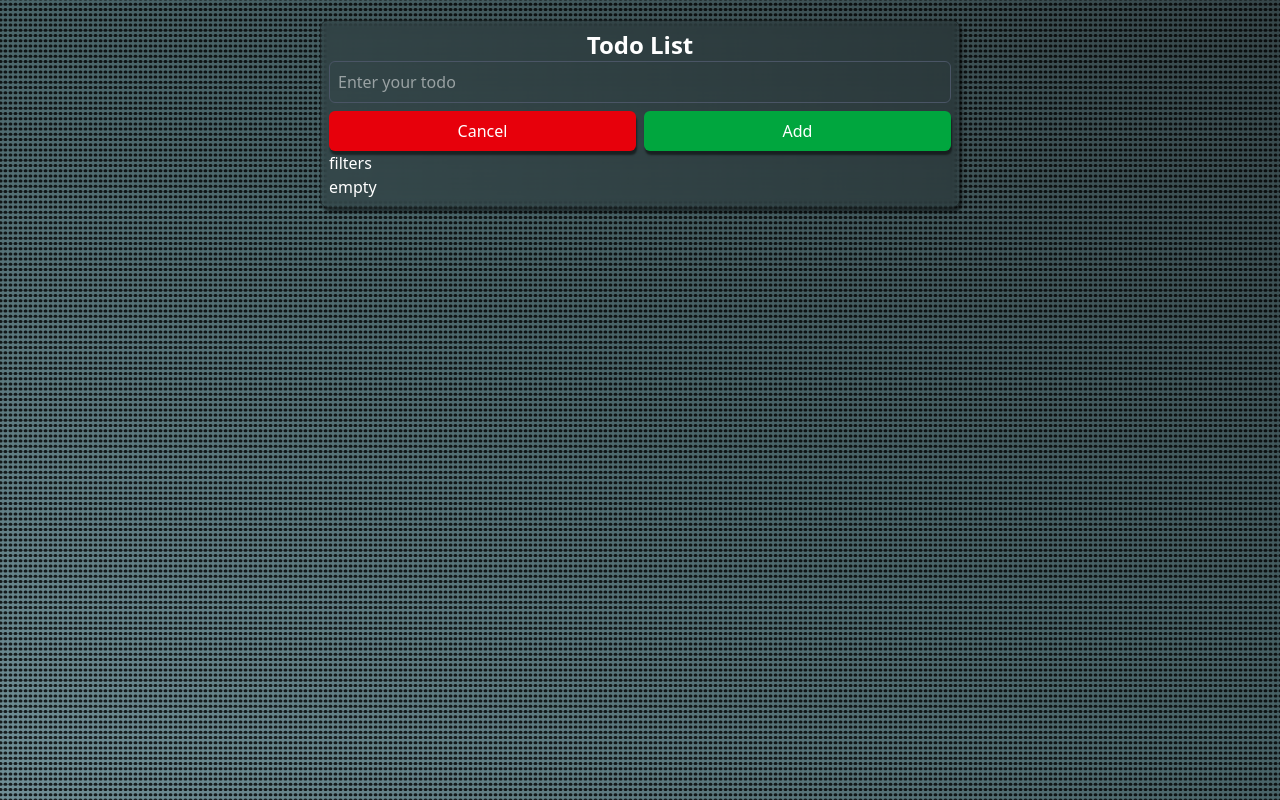
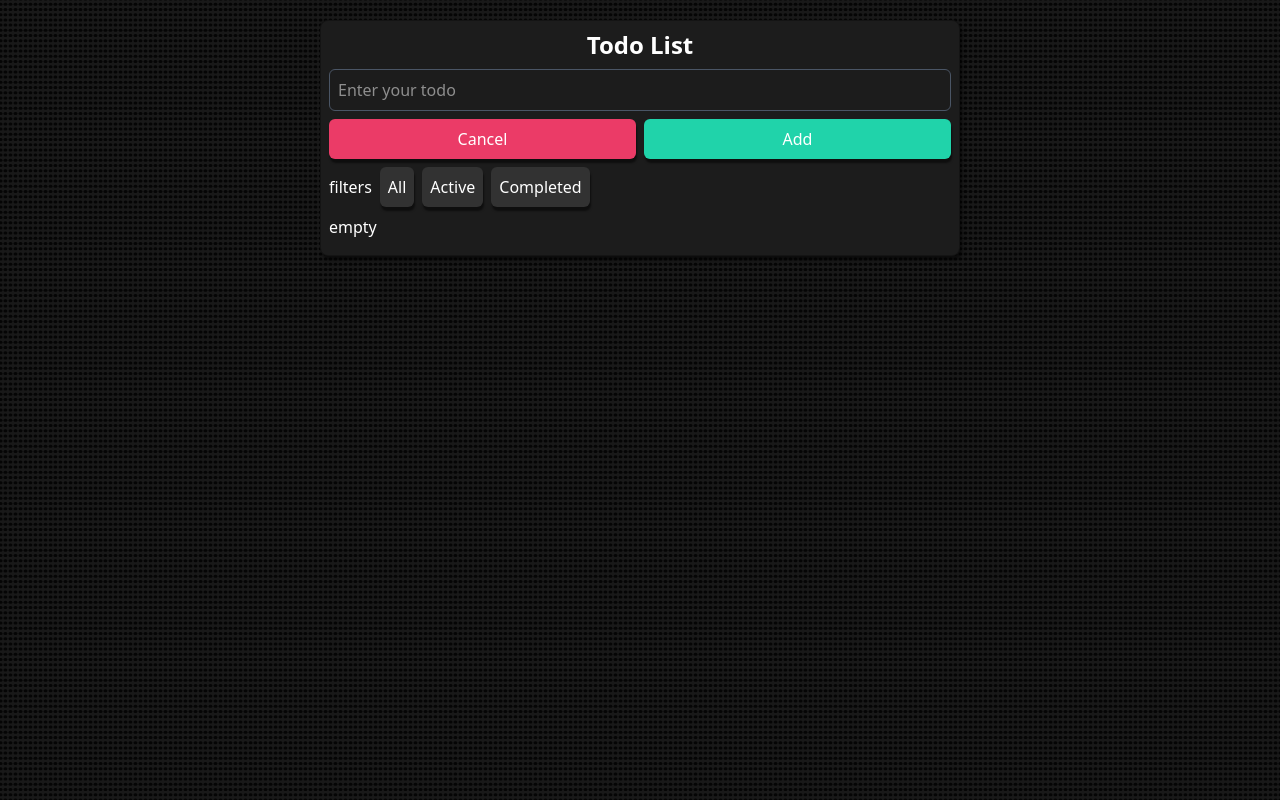
Before and after one commit to TraceOfHumanity/todo-list-vue, a Vue app: page / in a window 1280 px wide. Built offline with nearby package versions, Linux system fonts and the light colour scheme.

Commit message:
style(todo): update background colors and button styles

```diff
--- a/src/components/Todo/Todo.vue
+++ b/src/components/Todo/Todo.vue
@@ -1,6 +1,6 @@
 <template>
   <div
-    class="rounded-lg max-h-[90vh] overflow-y-auto backdrop-blur-xs border border-black/30 p-2 shadow-[2px_4px_3px_rgba(0,0,0,0.5)]"
+    class="rounded-lg max-h-[90vh] overflow-y-auto bg-[#1C1C1C] border border-black/30 p-2 shadow-[2px_4px_3px_rgba(0,0,0,0.5)] flex flex-col gap-2"
   >
     <slot></slot>
   </div>
--- a/src/components/Todo/TodoFilter.vue
+++ b/src/components/Todo/TodoFilter.vue
@@ -1,5 +1,12 @@
 <template>
-  <div class="">filters</div>
+  <div class="flex gap-2 items-center">
+    filters
+    <BaseButton>All</BaseButton>
+    <BaseButton>Active</BaseButton>
+    <BaseButton>Completed</BaseButton>
+  </div>
 </template>
 
-<script setup lang="ts"></script>
+<script setup lang="ts">
+import BaseButton from "../Base/BaseButton.vue";
+</script>
--- a/src/components/Todo/TodoInput.vue
+++ b/src/components/Todo/TodoInput.vue
@@ -2,8 +2,8 @@
   <div class="grid gap-2">
     <BaseInput v-model="title" />
     <div class="grid grid-cols-2 gap-2">
-      <BaseButton class="bg-red-600" @click="cancel">Cancel</BaseButton>
-      <BaseButton class="bg-green-600" @click="addTodo">Add</BaseButton>
+      <BaseButton class="bg-red" @click="cancel">Cancel</BaseButton>
+      <BaseButton class="bg-green" @click="addTodo">Add</BaseButton>
     </div>
   </div>
 </template>
--- a/src/components/Todo/TodoList.vue
+++ b/src/components/Todo/TodoList.vue
@@ -1,12 +1,12 @@
 <template>
   <div class="grid gap-2">
-    <TodoItem v-for="todo in todoStore.todos" :key="todo.id" :todo="todo" />
+    <TodoItem v-for="todo in todos" :key="todo" :todo="todo" />
   </div>
 </template>
 
 <script setup lang="ts">
-import {useTodoStore} from "../../stores/useTodoStore";
+import {inject} from "vue";
 import TodoItem from "./TodoItem.vue";
 
-const todoStore = useTodoStore();
+const todos = inject("todos");
 </script>
--- a/src/style.css
+++ b/src/style.css
@@ -1,14 +1,14 @@
 @import "tailwindcss";
 
 @theme {
-  --color-bodyBgFrom: #364649;
-  --color-bodyBgVia: #4a6569;
-  --color-bodyBgTo: #708f96;
+  --color-bodyBg: #191919;
   --color-text: #fff;
+  --color-green: #20d3aa;
+  --color-red: #eb3b67;
 }
 
 body {
-  background: linear-gradient(to bottom left, var(--color-bodyBgFrom), var(--color-bodyBgVia), var(--color-bodyBgTo));
+  background: var(--color-bodyBg);
   color: var(--color-text);
   overflow: hidden;
   background-size: cover;
@@ -32,6 +32,10 @@ body {
   }
 }
 
+button {
+  cursor: pointer;
+}
+
 #app {
   @apply container mx-auto px-4 py-5 flex-grow h-1 max-w-2xl grid gap-2 content-start;
 }
```
